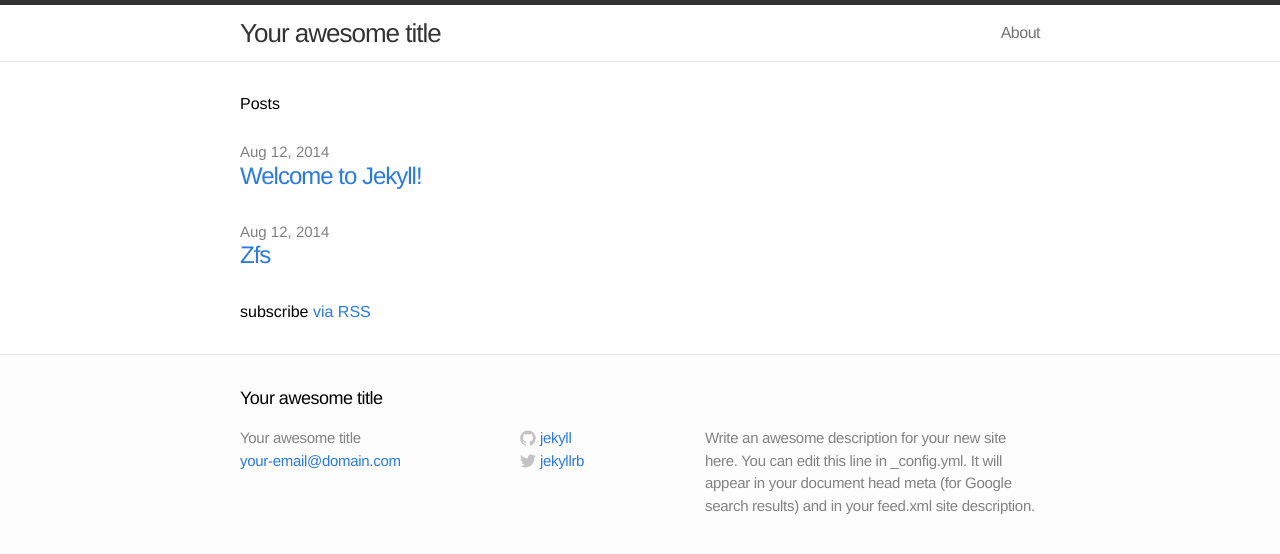
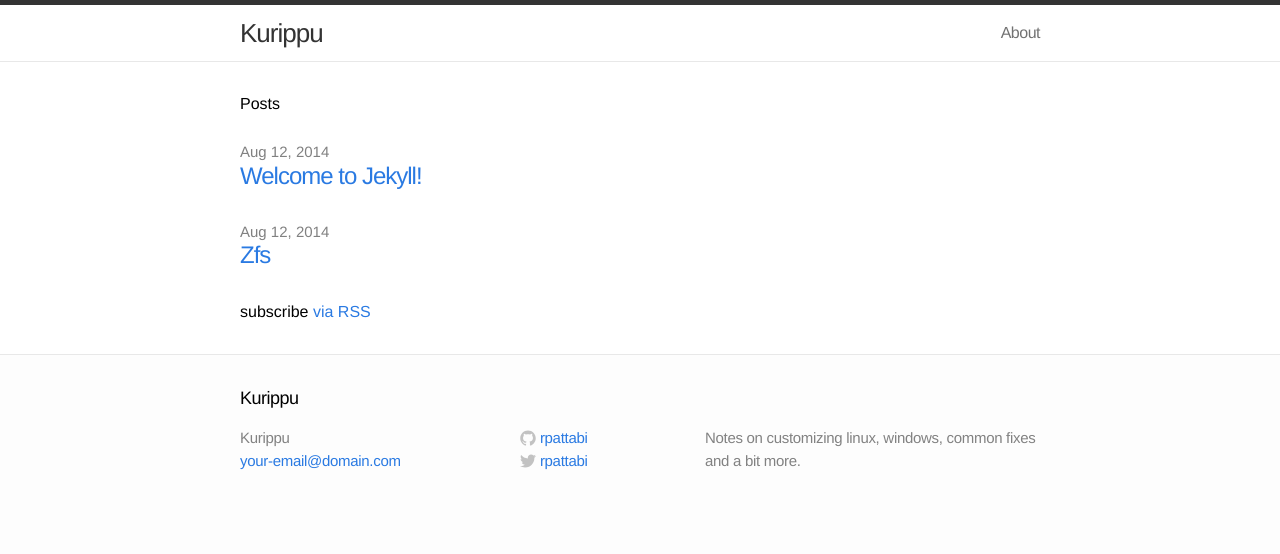
Before and after one commit to ananthp/kurippu, a Jekyll site: the page built from index.html, in a window 1280 px wide. Shown: the top 554 px of the page. Built offline with Jekyll 4.4.1, drawn with Linux system fonts in a browser that asks for light colours.

Commit message:
Description etc

```diff
--- a/_config.yml
+++ b/_config.yml
@@ -1,11 +1,11 @@
 # Site settings
-title: Your awesome title
+title: Kurippu
 email: your-email@domain.com
-description: "Write an awesome description for your new site here. You can edit this line in _config.yml. It will appear in your document head meta (for Google search results) and in your feed.xml site description."
+description: "Notes on customizing linux, windows, common fixes and a bit more."
 baseurl: "/kurippu"
 url: "http://yourdomain.com"
-twitter_username: jekyllrb
-github_username:  jekyll
+twitter_username: rpattabi
+github_username:  rpattabi
 
 # Build settings
 markdown: kramdown
```
